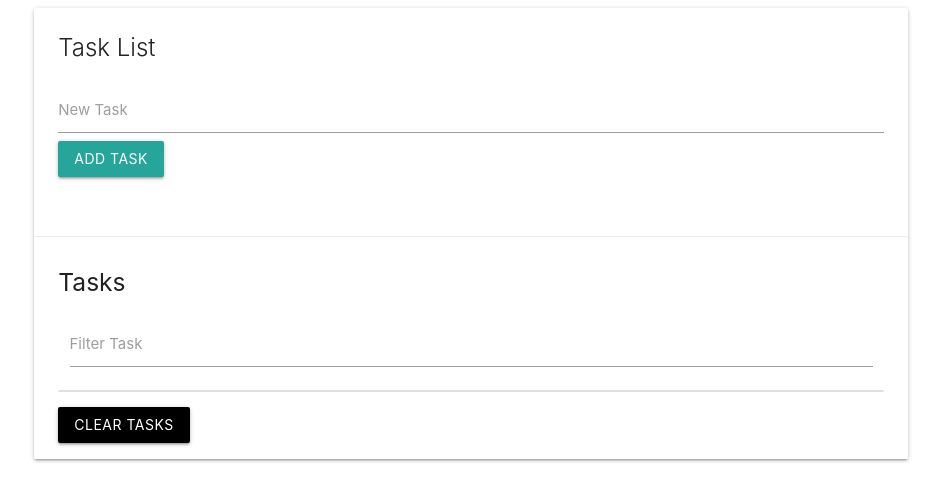
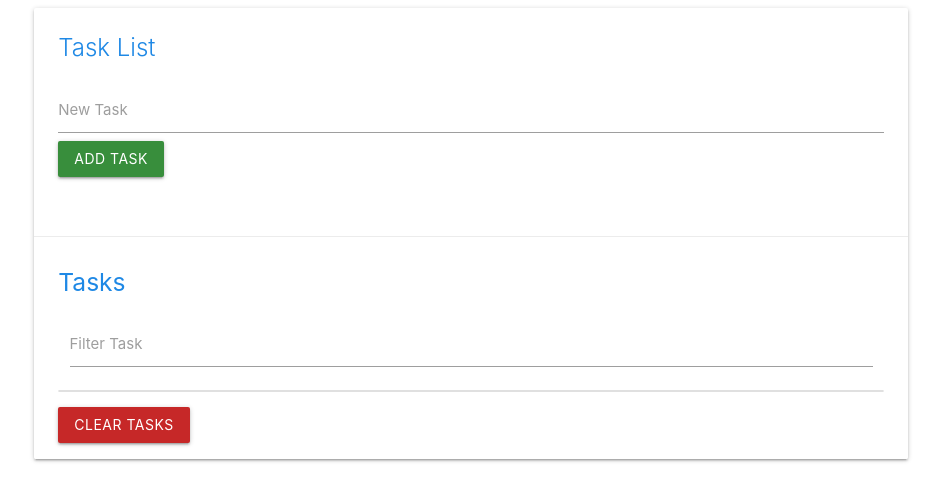
Before and after one commit to TatyCat/taskMaster, a plain HTML site: page index.html in a window 1280 px wide. Shown: the whole page, without its empty margins (169-1110 px from the left). Drawn offline with nearby package versions, Linux system fonts and the light colour scheme.

Commit message:
Edited colors

```diff
--- a/index.html
+++ b/index.html
@@ -22,26 +22,26 @@
         <div class="row">
             <div class="col s12">
                 <div id="main" class="card">
-                    <div class="card-content">
-                        <span class="card-title">Task List</span>
+                    <div class="card-content blue-text text-darken-1">
+                        <span class="card-title ">Task List</span>
                            <div class="row">
                                <form action="" id="task-form">
                                    <div class="input-field col s12">
                                        <input type="text" id="task" name="task">
                                        <label for="task">New Task</label>
-                                       <input type="submit" value="Add Task" class="btn">
+                                       <input type="submit" value="Add Task" class="btn green darken-2">
                                    </div>
                                </form>
                            </div>
                     </div>
                     <div class="card-action">
-                        <h5 id="task-title">Tasks</h5>
+                        <h5 id="task-title" class="blue-text text-darken-1">Tasks</h5>
                         <div class="input-field col s12">
                             <input type="text" id="filter" name="filter">
                             <label for="filter">Filter Task</label>
                         </div>
                         <ul class="collection"></ul>
-                        <a href="#" class="clear-tasks btn black">Clear Tasks</a>
+                        <a href="#" class="clear-tasks btn red darken-3">Clear Tasks</a>
                     </div>
                 </div>
             </div>
```
